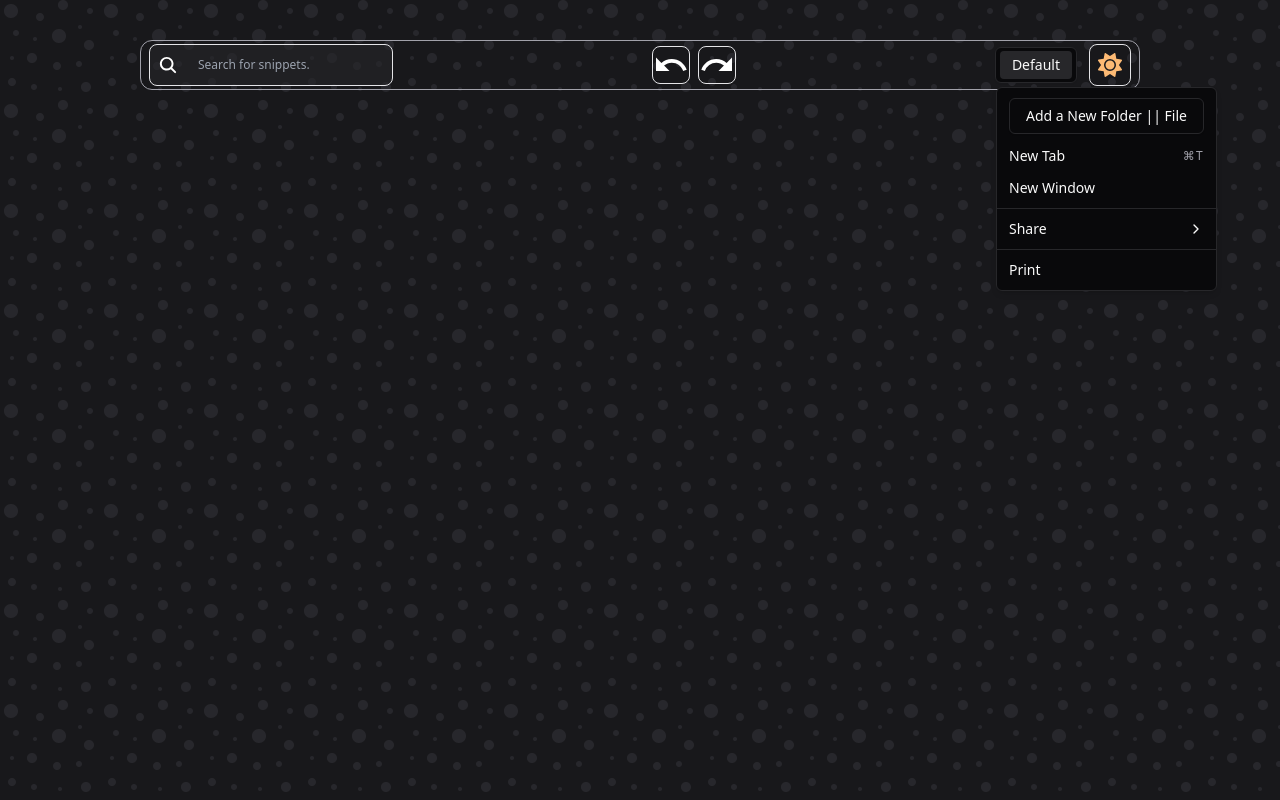
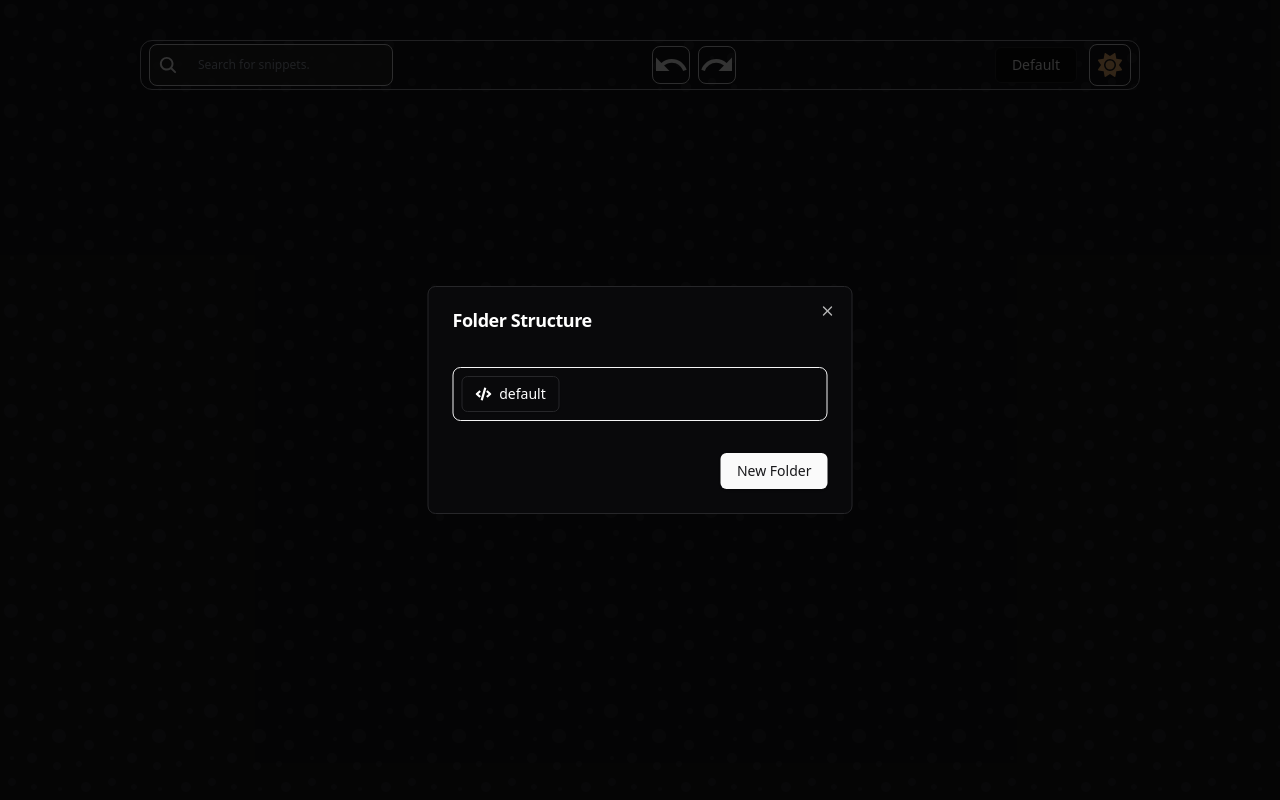
Before and after one commit to ahmnahia/my-snippet-board, a Next.js app: page /app in a window 1280 px wide. Both pictures are taken after a click on the button "Default". Built offline with nearby package versions, Linux system fonts and the light colour scheme.

Commit message:
small updates regarding folder structure feature

```diff
--- a/src/components/Board.jsx
+++ b/src/components/Board.jsx
@@ -6,20 +6,29 @@ import BoardNavBar from "./BoardNavBar";
 
 export default function Board() {
   const {
-    state: { scale, snippets, boardDimensions },
+    state: {
+      scale,
+      snippets,
+      boardDimensions,
+      currentFileDestination,
+      folderAndFilesKeys,
+    },
     changeSnippetLanguage,
     deleteSnippet,
     updateSnippetTransform,
     updateWidthAndHeight,
   } = useBoardHook();
 
-  if (!snippets || !boardDimensions) {
+  if (!snippets || !boardDimensions || !currentFileDestination) {
     return <h1> Loading ...</h1>;
   }
 
   return (
     <>
-      <BoardNavBar />
+      <BoardNavBar
+        currentFileDestination={currentFileDestination}
+        folderAndFilesKeys={folderAndFilesKeys}
+      />
       <div
         className={`z-0 absolute board-bg hover:cursor-grab dark:board-bg-dark`}
         style={{
--- a/src/components/BoardNavBar.jsx
+++ b/src/components/BoardNavBar.jsx
@@ -18,10 +18,13 @@ import {
   MenubarSubContent,
 } from "@/components/ui/menubar";
 
-export default function BoardNavBar() {
+export default function BoardNavBar({
+  currentFileDestination,
+  folderAndFilesKeys,
+}) {
   return (
     <div className="z-50 w-full flex justify-center fixed top-10">
-      <div className="w-[1000px]  h-[50px] bg-transparent border border-zinc-400 rounded-xl flex justify-between items-center px-2">
+      <div className="w-[1000px] h-[50px] bg-transparent border border-zinc-400 rounded-xl flex justify-between items-center px-2">
         <div>
           <div className="my-1 flex items-center border-[1px] border-zinc-200 px-2 rounded-lg max-w-[300px] bg-zinc-50/60 dark:bg-zinc-800/60 ">
             <label htmlFor="search-input">
@@ -45,36 +48,10 @@ export default function BoardNavBar() {
         </div>
         <div className="flex gap-3 items-center">
           <div>
-            <Menubar>
-              <MenubarMenu>
-                <MenubarTrigger>Default</MenubarTrigger>
-                <MenubarContent>
-                  <MenubarItem>
-                    <FolderStructurePopup />
-                  </MenubarItem>
-                  <MenubarItem>
-                    New Tab <MenubarShortcut>⌘T</MenubarShortcut>
-                  </MenubarItem>
-                  <MenubarItem>New Window</MenubarItem>
-                  <MenubarSeparator />
-                  <MenubarSub>
-                    <MenubarSubTrigger>Share</MenubarSubTrigger>
-                    <MenubarSubContent>
-                      <MenubarItem>Email link</MenubarItem>
-                      <MenubarSub>
-                        <MenubarSubTrigger>Messages</MenubarSubTrigger>
-                        <MenubarSubContent>
-                          <MenubarItem>Email link</MenubarItem>
-                        </MenubarSubContent>
-                      </MenubarSub>
-                      <MenubarItem>Notes</MenubarItem>
-                    </MenubarSubContent>
-                  </MenubarSub>
-                  <MenubarSeparator />
-                  <MenubarItem>Print</MenubarItem>
-                </MenubarContent>
-              </MenubarMenu>
-            </Menubar>
+            <FolderStructurePopup
+              currentFileDestination={currentFileDestination}
+              folderAndFilesKeys={folderAndFilesKeys}
+            />
           </div>
           <div className="border border-zinc-200 rounded-lg hover:cursor-pointer hover:bg-zinc-100 dark:hover:bg-zinc-800 p-2">
             {/* <MdOutlineDarkMode className="text-4xl" /> */}
--- a/src/components/FolderStructurePopup.jsx
+++ b/src/components/FolderStructurePopup.jsx
@@ -11,7 +11,10 @@ import {
 } from "@/components/ui/dialog";
 import { FaCode } from "react-icons/fa";
 
-export default function FolderStructurePopup() {
+export default function FolderStructurePopup({
+  currentFileDestination,
+  folderAndFilesKeys,
+}) {
   return (
     <div
       onClick={(e) => {
@@ -20,8 +23,8 @@ export default function FolderStructurePopup() {
     >
       <Dialog>
         <DialogTrigger asChild className="w-full">
-          <Button variant="outline" className="w-full">
-            Add a New Folder || File
+          <Button variant="outline" className="w-full capitalize">
+            {currentFileDestination}
           </Button>
         </DialogTrigger>
         <DialogContent className="sm:max-w-[425px] border ">
@@ -33,11 +36,25 @@ export default function FolderStructurePopup() {
           </DialogHeader>
           <div className="grid gap-4 py-4">
             <div className="grid grid-cols-4 items-center gap-4 border dark:border-zinc-100 rounded-lg p-2">
-              asdasdasd
+              {folderAndFilesKeys.map((eachItem, idx) => {
+                if (typeof eachItem == "object") {
+                } else if (typeof eachItem == "string") {
+                  return (
+                    <Button
+                      variant="outline"
+                      className="px-12"
+                      key={eachItem + idx}
+                    >
+                      <FaCode />
+                      {eachItem}
+                    </Button>
+                  );
+                }
+              })}
             </div>
           </div>
           <DialogFooter>
-            <Button type="submit">Save changes</Button>
+            <Button type="submit">New Folder</Button>
           </DialogFooter>
         </DialogContent>
       </Dialog>
--- a/src/hooks/useBoardHook.jsx
+++ b/src/hooks/useBoardHook.jsx
@@ -147,9 +147,7 @@ export default function useBoardHook() {
     storedSnippets = JSON.parse(localStorage.getItem("snippets"));
     boardDimensions = JSON.parse(localStorage.getItem("boardDimensions"));
     folderAndFilesKeys = JSON.parse(localStorage.getItem("folderAndFilesKeys"));
-    currentFileDestination = JSON.parse(
-      localStorage.getItem("currentFileDestination")
-    );
+    currentFileDestination = localStorage.getItem("currentFileDestination");
 
     // if no stored values, then set some default values
     if (!storedSnippets) {
@@ -182,8 +180,16 @@ export default function useBoardHook() {
   }, []);
 
   useEffect(() => {
+    // update ls whenever new folder/file created or curren opened file changed
     if (state.folderAndFilesKeys && state.currentFileDestination) {
-
+      localStorage.setItem(
+        "folderAndFilesKeys",
+        JSON.stringify(state.folderAndFilesKeys)
+      );
+      localStorage.setItem(
+        "currentFileDestination",
+        state.currentFileDestination
+      );
     }
   }, [state.folderAndFilesKeys, state.currentFileDestination]);
 
```
Also changed, not shown: 1 other file (tests, documents, lock files or other folders).
